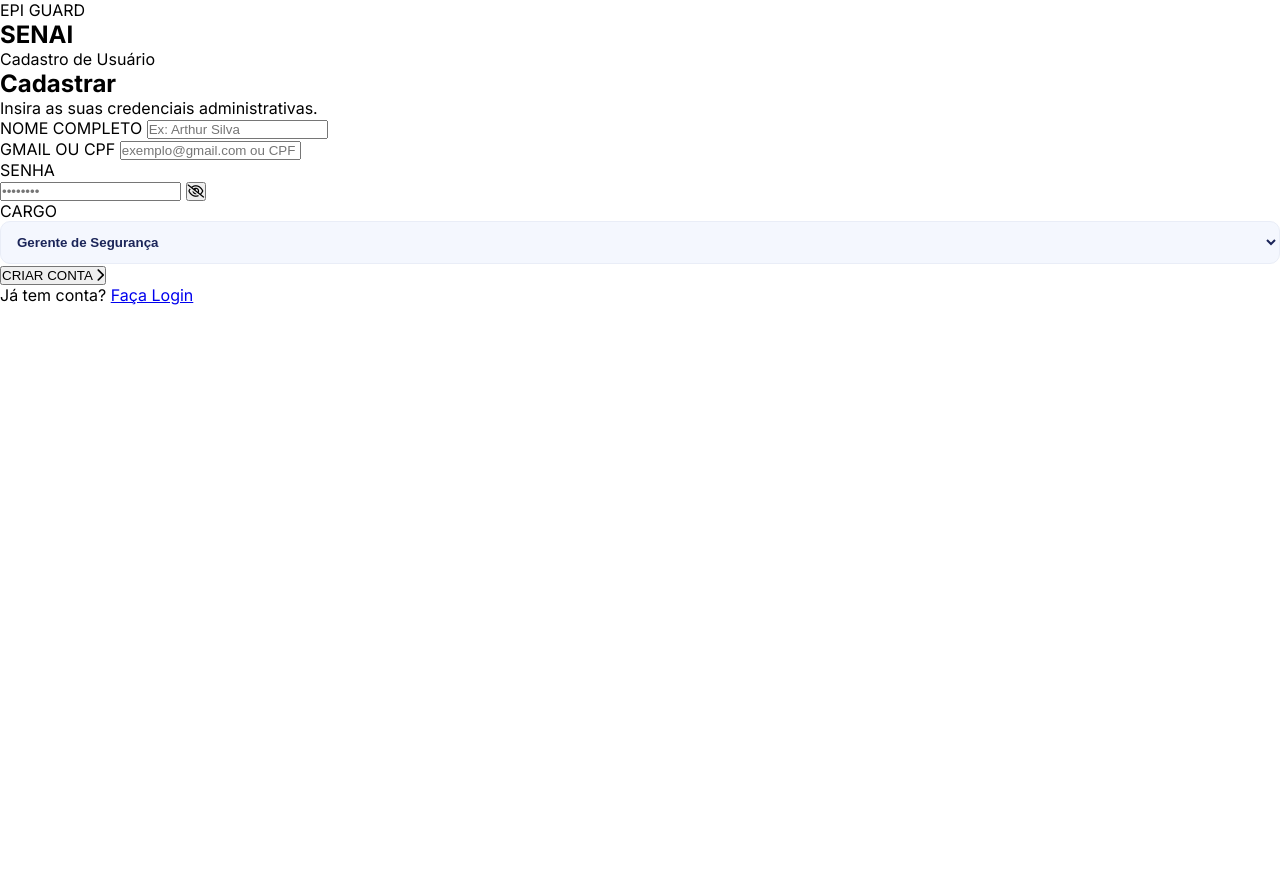
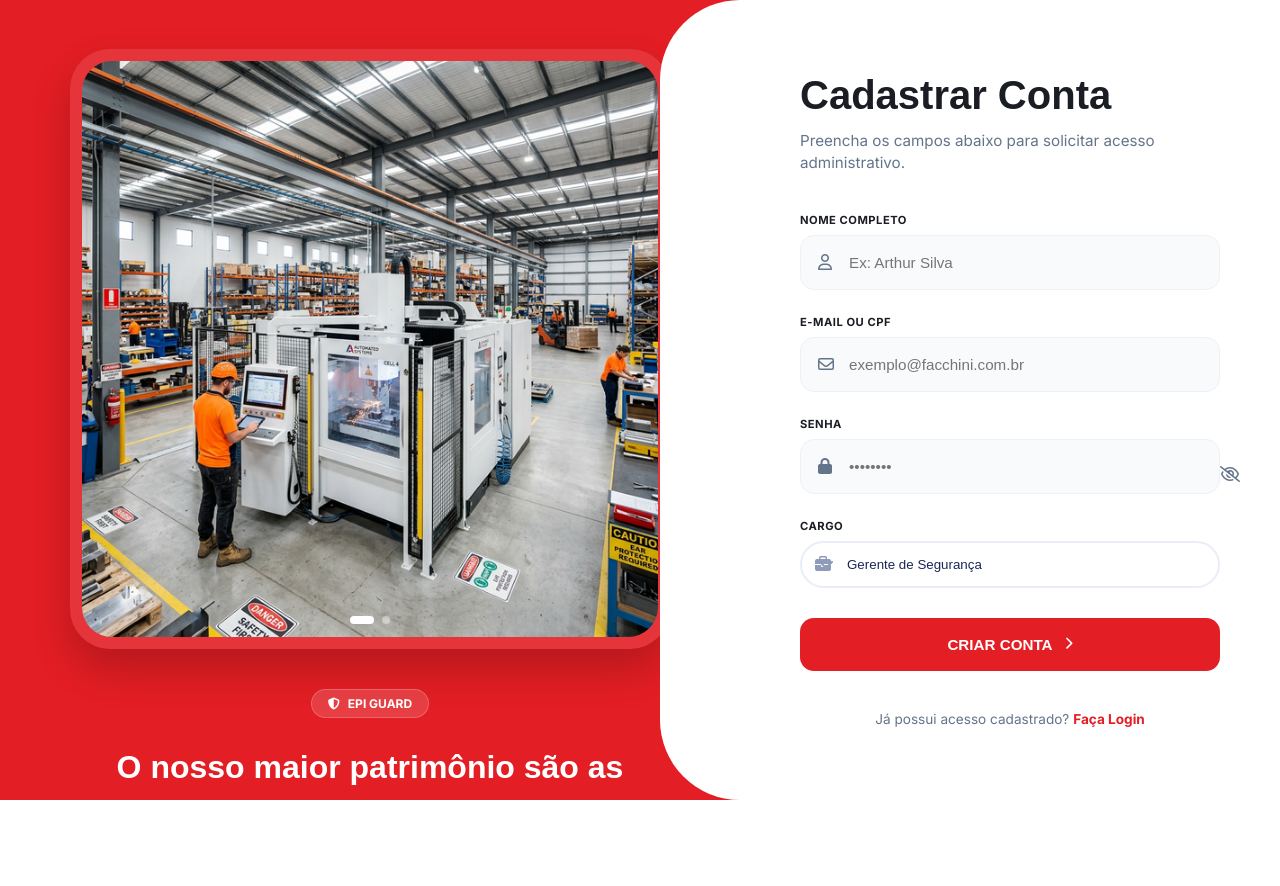
Before and after one commit to Arth-t-carvalho/epiGuard, a PHP site: page /register in a window 1280 px wide. Before the commit the page ends 305 px from the top, so only its background shows below. Run offline with PHP 8.4, Linux system fonts and the light colour scheme.

Commit message:
fix: corrigir funcionamento do login e registro de usuários
Foram ajustados problemas que impediam o funcionamento correto
do login e do registro de usuários na aplicação.

```diff
--- a/src/Domain/ValueObject/UserRole.php
+++ b/src/Domain/ValueObject/UserRole.php
@@ -11,6 +11,7 @@ final class UserRole
     public const ADMIN = 'admin';
     public const OPERATOR = 'operator';
     public const VIEWER = 'viewer';
+    public const MANAGER = 'manager';
 
     private string $role;
 
@@ -30,6 +31,7 @@ final class UserRole
             self::ADMIN,
             self::OPERATOR,
             self::VIEWER,
+            self::MANAGER,
         ];
     }
 
--- a/src/Infrastructure/Persistence/MySQLUserRepository.php
+++ b/src/Infrastructure/Persistence/MySQLUserRepository.php
@@ -88,7 +88,7 @@ class MySQLUserRepository implements UserRepositoryInterface
             $dbRole = 'SUPER_ADMIN';
         } elseif ($roleVal === UserRole::OPERATOR) {
             $dbRole = 'SUPERVISOR';
-        } elseif ($roleVal === UserRole::VIEWER) {
+        } elseif ($roleVal === UserRole::MANAGER) {
             $dbRole = 'GERENTE_SEGURANCA';
         }
 
@@ -100,7 +100,7 @@ class MySQLUserRepository implements UserRepositoryInterface
             $user->setId($this->db->insert_id);
         } else {
             error_log("DB Error on save: " . $stmt->error);
-            throw new \Exception("Erro ao salvar usuário no banco de dados.");
+            throw new \Exception($stmt->error);
         }
     }
 
@@ -119,7 +119,7 @@ class MySQLUserRepository implements UserRepositoryInterface
             $dbRole = 'SUPER_ADMIN';
         } elseif ($roleVal === UserRole::OPERATOR) {
             $dbRole = 'SUPERVISOR';
-        } elseif ($roleVal === UserRole::VIEWER) {
+        } elseif ($roleVal === UserRole::MANAGER) {
             $dbRole = 'GERENTE_SEGURANCA';
         }
 
@@ -130,7 +130,7 @@ class MySQLUserRepository implements UserRepositoryInterface
 
         if (!$stmt->execute()) {
             error_log("DB Error on update: " . $stmt->error);
-            throw new \Exception("Erro ao atualizar usuário no banco de dados.");
+            throw new \Exception($stmt->error);
         }
     }
 
@@ -150,6 +150,8 @@ class MySQLUserRepository implements UserRepositoryInterface
             $role = new UserRole(UserRole::ADMIN);
         } elseif ($cargo === 'supervisor' || $cargo === 'operator') {
             $role = new UserRole(UserRole::OPERATOR);
+        } elseif ($cargo === 'gerente_seguranca') {
+            $role = new UserRole(UserRole::MANAGER);
         } else {
             $role = new UserRole(UserRole::VIEWER);
         }
--- a/src/Presentation/Controller/AuthController.php
+++ b/src/Presentation/Controller/AuthController.php
@@ -53,8 +53,10 @@ class AuthController
             $mappedRole = UserRole::VIEWER;
             if ($cargo === 'SUPER_ADMIN') {
                 $mappedRole = UserRole::ADMIN;
-            } elseif ($cargo === 'SUPERVISOR' || $cargo === 'GERENTE_SEGURANCA') {
+            } elseif ($cargo === 'SUPERVISOR') {
                 $mappedRole = UserRole::OPERATOR;
+            } elseif ($cargo === 'GERENTE_SEGURANCA') {
+                $mappedRole = UserRole::MANAGER;
             }
 
             // Criptografar senha
@@ -74,7 +76,12 @@ class AuthController
             header("Location: " . BASE_PATH . "/login");
             exit;
         } catch (\Exception $e) {
-            $_SESSION['error'] = "Erro ao cadastrar: " . $e->getMessage();
+            $msg = $e->getMessage();
+            if (strpos($msg, 'Duplicate entry') !== false) {
+                $_SESSION['error'] = "Este E-mail ou CPF já está cadastrado no sistema.";
+            } else {
+                $_SESSION['error'] = "Erro ao cadastrar: " . $msg;
+            }
             header("Location: " . BASE_PATH . "/register");
             exit;
         }
--- a/src/Presentation/View/auth/register.php
+++ b/src/Presentation/View/auth/register.php
@@ -12,78 +12,137 @@
     <link rel="stylesheet" href="https://cdnjs.cloudflare.com/ajax/libs/font-awesome/6.4.0/css/all.min.css">
     <link rel="stylesheet" href="<?= BASE_PATH ?>/assets/css/auth.css">
 </head>
-<body class="register-page">
+<body class="login-page-v2">
 
-    <main class="login-container">
-        <div class="login-card">
-            <!-- Left Side: SENAI Branding -->
-            <div class="login-sidebar register-sidebar">
-                <div class="sidebar-header">
-                    <div class="epi-logo-circle"></div>
-                    <span class="epi-brand">EPI GUARD</span>
+    <div class="split-screen">
+        <!-- Lado Esquerdo: Institucional -->
+        <div class="left-side">
+            <div class="institutional-content">
+                <div class="facchini-branding">
+                    <h1 class="facchini-logo-text">FACCHINI</h1>
+                    <div class="facchini-divider">
+                        <span>DIVISÃO DE SEGURANÇA</span>
+                    </div>
                 </div>
 
-                <div class="sidebar-main">
-                    <h2 class="senai-title">SENAI</h2>
-                    <p class="sidebar-text">Cadastro de Usuário</p>
+                <div class="image-showcase">
+                    <div class="image-frame">
+                        <img src="<?= BASE_PATH ?>/assets/images/login_industrial.png" alt="Produção Facchini">
+                        <div class="image-dots">
+                            <span class="dot active"></span>
+                            <span class="dot"></span>
+                        </div>
+                    </div>
+                </div>
+
+                <div class="epi-guard-badge">
+                    <i class="fa-solid fa-shield-halved"></i>
+                    <span>EPI GUARD</span>
+                </div>
+
+                <div class="motivational-text">
+                    <h2>O nosso maior patrimônio são as <span>pessoas.</span></h2>
+                    <p>Com prevenção, o futuro avança, pois a Segurança é o melhor implemento da nossa vida.</p>
                 </div>
             </div>
+        </div>
 
-            <!-- Right Side: Form -->
-            <div class="login-form-area">
-                <div class="form-header">
-                    <h2>Cadastrar</h2>
-                    <p>Insira as suas credenciais administrativas.</p>
+        <!-- Lado Direito: Formulário de Registro -->
+        <div class="right-side">
+            <div class="login-box">
+                <div class="login-header">
+                    <h2>Cadastrar Conta</h2>
+                    <p>Preencha os campos abaixo para solicitar acesso administrativo.</p>
                 </div>
 
                 <?php if (isset($_SESSION['error'])): ?>
                     <div class="alert alert-danger" style="color: #e31e24; margin-bottom: 15px; font-weight: 600;">
+                        <i class="fa-solid fa-circle-exclamation"></i>
                         <?= $_SESSION['error']; unset($_SESSION['error']); ?>
                     </div>
                 <?php endif; ?>
+                <?php if (isset($_SESSION['success'])): ?>
+                    <div class="alert alert-success" style="color: #155724; background-color: #d4edda; padding: 10px; border-radius: 5px; margin-bottom: 15px; font-weight: 600;">
+                        <i class="fa-solid fa-check-circle"></i>
+                        <?= $_SESSION['success']; unset($_SESSION['success']); ?>
+                    </div>
+                <?php endif; ?>
 
-                <form id="register-form" method="POST" action="<?= BASE_PATH ?>/register">
-                    <div class="input-group">
+                <form id="register-form" method="POST" action="<?= BASE_PATH ?>/register" class="facchini-form">
+
+                    <div class="input-field">
                         <label for="fullname">NOME COMPLETO</label>
-                        <input type="text" id="fullname" name="nome" placeholder="Ex: Arthur Silva" required>
+                        <div class="input-wrapper">
+                            <i class="fa-regular fa-user"></i>
+                            <input type="text" id="fullname" name="nome" placeholder="Ex: Arthur Silva" required>
+                        </div>
                     </div>
 
-                    <div class="input-group">
-                        <label for="username">GMAIL OU CPF</label>
-                        <input type="text" id="username" name="usuario" placeholder="exemplo@gmail.com ou CPF" required>
+                    <div class="input-field">
+                        <label for="username">E-MAIL OU CPF</label>
+                        <div class="input-wrapper">
+                            <i class="fa-regular fa-envelope"></i>
+                            <input type="text" id="username" name="usuario" placeholder="exemplo@facchini.com.br" required>
+                        </div>
                     </div>
 
-                    <div class="input-group">
-                        <label for="password">SENHA</label>
-                        <div class="password-wrapper">
+                    <div class="input-field">
+                        <div class="label-row">
+                            <label for="password">SENHA</label>
+                        </div>
+                        <div class="input-wrapper">
+                            <i class="fa-solid fa-lock"></i>
                             <input type="password" id="password" name="senha" placeholder="••••••••" required>
-                            <button type="button" id="toggle-password" class="toggle-password">
+                            <button type="button" id="toggle-password" class="eye-btn">
                                 <i class="fa-regular fa-eye-slash"></i>
                             </button>
                         </div>
                     </div>
 
-                    <div class="input-group">
+                    <div class="input-field">
                         <label for="cargo">CARGO</label>
-                        <select name="cargo" id="cargo" style="width: 100%; padding: 12px; border-radius: 10px; border: 1px solid #E9EDF7; background: #F4F7FE; font-weight: 600; color: #1B2559;">
-                            <option value="GERENTE_SEGURANCA">Gerente de Segurança</option>
-                            <option value="SUPERVISOR">Supervisor</option>
-                            <option value="SUPER_ADMIN">Super Admin</option>
-                        </select>
+                        <div class="input-wrapper" style="padding: 0;">
+                            <i class="fa-solid fa-briefcase" style="position: absolute; left: 15px; top: 50%; transform: translateY(-50%); color: #8F9BBA;"></i>
+                            <select name="cargo" id="cargo" style="width: 100%; padding: 14px 14px 14px 45px; border-radius: 50px; border: 2px solid #E9EDF7; background: #fff; font-weight: 500; color: #1B2559; outline: none; transition: border-color 0.3s ease; appearance: none; font-family: 'Montserrat', sans-serif;">
+                                <option value="GERENTE_SEGURANCA">Gerente de Segurança</option>
+                                <option value="SUPERVISOR">Supervisor</option>
+                                <option value="SUPER_ADMIN">Super Admin</option>
+                            </select>
+                            <i class="fa-solid fa-chevron-down" style="position: absolute; right: 15px; top: 50%; transform: translateY(-50%); color: #8F9BBA; pointer-events: none;"></i>
+                        </div>
                     </div>
 
-                    <button type="submit" class="btn-login btn-register">
+                    <button type="submit" class="btn-submit">
                         CRIAR CONTA <i class="fa-solid fa-chevron-right"></i>
                     </button>
 
-                    <div class="form-footer">
-                        <p>Já tem conta? <a href="<?= BASE_PATH ?>/login" class="link-register">Faça Login</a></p>
+                    <div class="form-bottom">
+                        <p>Já possui acesso cadastrado? <a href="<?= BASE_PATH ?>/login">Faça Login</a></p>
                     </div>
                 </form>
             </div>
         </div>
-    </main>
+    </div>
 
-    <script src="<?= BASE_PATH ?>/assets/js/auth.js"></script>
+    <script>
+        // Lógica simples para o olhinho da senha copiando o comportamento do auth.js
+        const toggleBtn = document.getElementById('toggle-password');
+        const passInput = document.getElementById('password');
+        if(toggleBtn && passInput) {
+            toggleBtn.addEventListener('click', () => {
+                const type = passInput.getAttribute('type') === 'password' ? 'text' : 'password';
+                passInput.setAttribute('type', type);
+
+                const icon = toggleBtn.querySelector('i');
+                if(type === 'text') {
+                    icon.classList.remove('fa-eye-slash');
+                    icon.classList.add('fa-eye');
+                } else {
+                    icon.classList.remove('fa-eye');
+                    icon.classList.add('fa-eye-slash');
+                }
+            });
+        }
+    </script>
 </body>
 </html>
```
